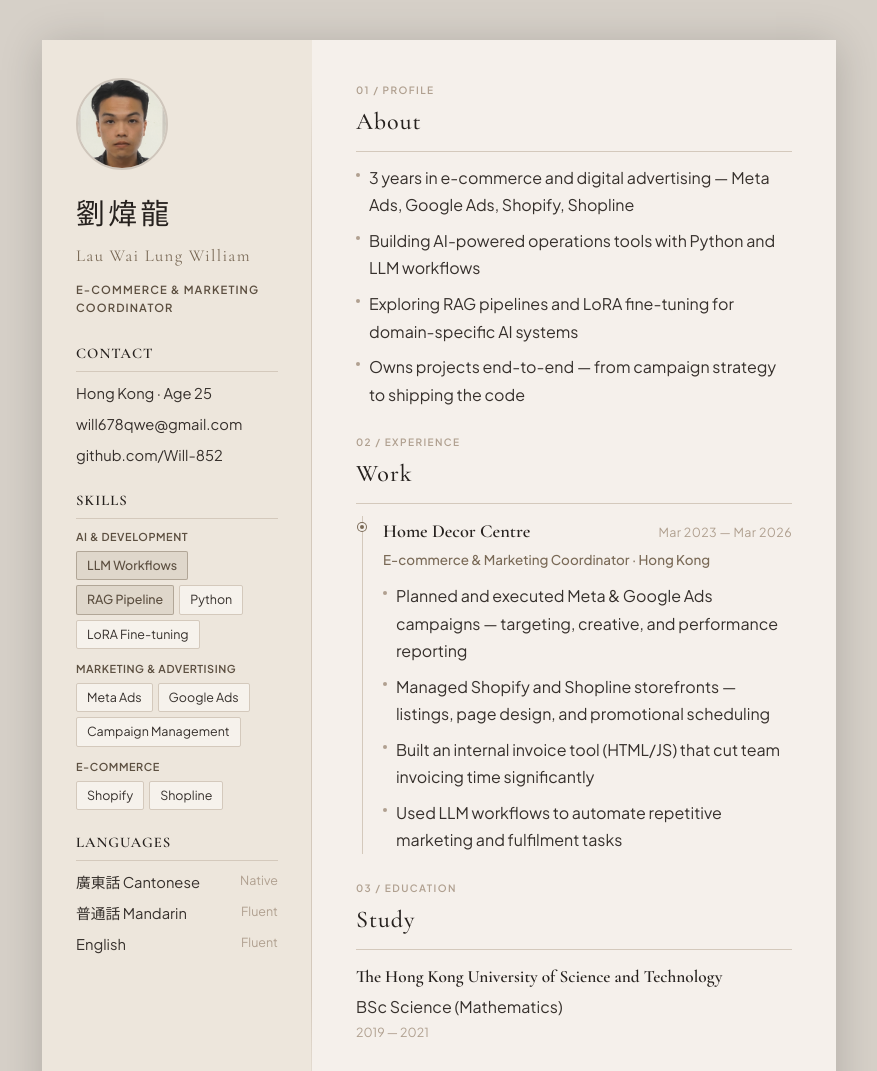
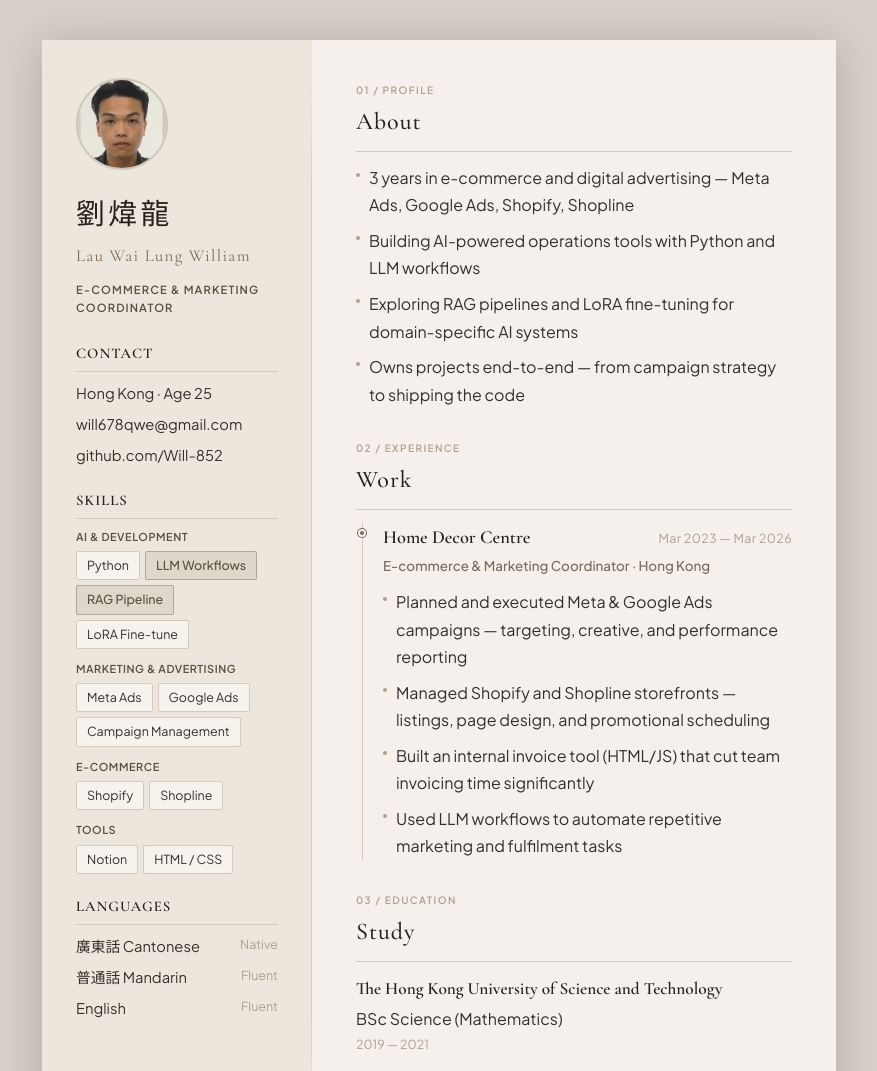
Before and after one commit to Will-852/resume, a plain HTML site: page index.html in a window 1280 px wide. Shown: the top 1071 px of the page, without its empty margins (201-1078 px from the left). Drawn offline with nearby package versions, Linux system fonts and the light colour scheme.

Commit message:
ui: balance layout - reorder skill tags, add Tools, expand main spacing

```diff
--- a/index.html
+++ b/index.html
@@ -140,7 +140,7 @@
       overflow: hidden;
     }
 
-    .section { margin-bottom: 26px; counter-increment: section-counter; }
+    .section { margin-bottom: 32px; counter-increment: section-counter; }
 
     .section-label {
       font-size: 0.63rem; font-weight: 600;
@@ -244,10 +244,10 @@
         <div class="skill-group">
           <div class="skill-group-title">AI &amp; Development</div>
           <div class="skill-tags">
+            <span class="skill-tag">Python</span>
             <span class="skill-tag highlight">LLM Workflows</span>
             <span class="skill-tag highlight">RAG Pipeline</span>
-            <span class="skill-tag">Python</span>
-            <span class="skill-tag">LoRA Fine-tuning</span>
+            <span class="skill-tag">LoRA Fine-tune</span>
           </div>
         </div>
 
@@ -265,6 +265,14 @@
           <div class="skill-tags">
             <span class="skill-tag">Shopify</span>
             <span class="skill-tag">Shopline</span>
+          </div>
+        </div>
+
+        <div class="skill-group">
+          <div class="skill-group-title">Tools</div>
+          <div class="skill-tags">
+            <span class="skill-tag">Notion</span>
+            <span class="skill-tag">HTML / CSS</span>
           </div>
         </div>
       </div>
```
